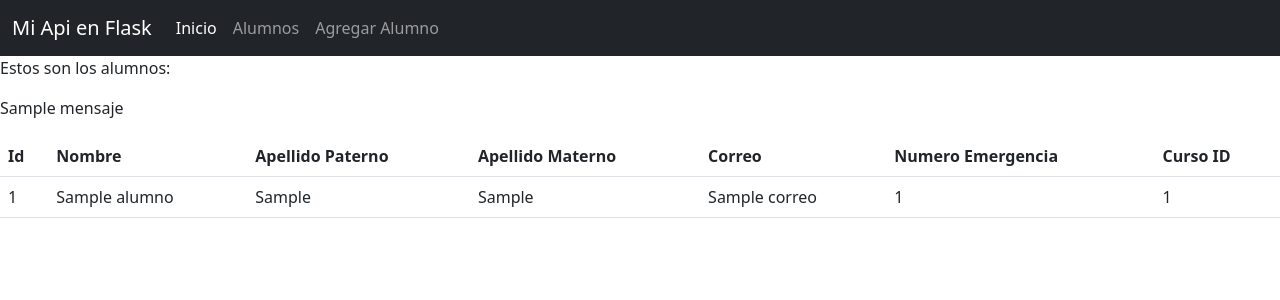
After one commit to jhoan219/backend-g9, a Flask app: template Dia-2/templates/mostrar_alumnos.html in a window 1280 px wide. The commit adds this page. Shown: the top 300 px of the page. Run offline with Flask 3, Linux system fonts and the light colour scheme; the template is opened without the code that fills it: most values are stand-ins (such as "Sample title", 1, 10 or a date in 2020); some libraries are stand-ins or nearby versions.

Commit message:
base de datos terminada

```diff
--- a/Dia-2/app.py
+++ b/Dia-2/app.py
@@ -1,6 +1,90 @@
-from flask import Flask
+from flask import Flask, render_template, request
+from flask_mysqldb import MySQL
+from os import environ
+# sirve para leer el archivo .env y cargar las variables definidas en ese archivo como variables de entorno
+from dotenv import load_dotenv
+
+load_dotenv()
+# print(environ)
 
 app = Flask(__name__)
+# NOTA: Todas las variables de entorno SIEMPRE seran string
+# almacena todas las variables de configuracion de la aplicacion de Flask
+app.config['MYSQL_HOST'] = environ.get('MYSQL_HOST')  # None
+app.config['MYSQL_USER'] = environ.get('MYSQL_USER')
+app.config['MYSQL_PASSWORD'] = environ.get('MYSQL_PASSWORD')
+app.config['MYSQL_DB'] = environ.get('MYSQL_DB')
+app.config['MYSQL_PORT'] = int(environ.get('MYSQL_PORT'))
+
+# print(app.config)
+mysql = MySQL(app)
+
+
+# Un decorador es la forma en la cual nosotros podemos modificar el comportamiento de un metodo de una clase sin la necesidad de modificarlo directamente, es como utilizar la herencia para poder modificar su comportamiento, en este caso, dependientoe de su ruta y su metodos
+@app.route('/', methods=['GET'])
+def inicio():
+    return {
+        'message': 'Bienvenido a mi API de colegios'
+    }
+
+
+@app.route('/inicio', methods=['GET'])
+def pagina_inicial():
+    return render_template('inicio.html')
+
+
+@app.route('/mostrar-alumnos', methods=['GET'])
+def devolver_alumnos():
+    # me crea una conexion con la base de datos
+    cursor = mysql.connection.cursor()
+    # ejecutamos una clausula hacia una determinada tabla
+    cursor.execute("SELECT * FROM alumnos")
+    # devolver toda la informacion de esa consulta
+    resultado = cursor.fetchall()
+    print(resultado)
+    resultado_final = []
+    # itero mi resultado de mi consulta a la bd
+    for alumno in resultado:
+        # creo un diccionario para indicar la llave de cada elemento
+        alumno_diccionario = {
+            'id': alumno[0],
+            'nombre': alumno[1],
+            'ape_paterno': alumno[2],
+            'ape_materno': alumno[3],
+            'correo': alumno[4],
+            'num_emergencia': alumno[5],
+            'curso_id': alumno[6]
+        }
+        print(alumno_diccionario)
+        resultado_final.append(alumno_diccionario)
+
+    # return {
+    #     'message': 'Los alumnos son:',
+    #     'content': resultado_final
+    # }
+    return render_template('mostrar_alumnos.html', alumnos=resultado_final, mensaje='Hola desde flask')
+
+
+@app.route("/agregar-alumno", methods=['GET', 'POST'])
+def agregar_alumno():
+    print(request.method)
+    if request.method == 'GET':
+        return render_template('agregar_alumno.html')
+
+    elif request.method == 'POST':
+        body = request.get_json()
+        print(body)
+        cursor = mysql.connection.cursor()
+        # al poner el % luego del string es lo mismo que utilizar el metodo .format
+        cursor.execute("INSERT INTO alumnos (id, nombre, ape_paterno, ape_materno, correo, num_emergencia) VALUES (DEFAULT, '%s', '%s', '%s', '%s', '%s' )" % (
+            body.get('nombre'), body.get('ape_paterno'), body.get('ape_materno'), body.get('correo'), body.get('num_emergencia')))
+        # indicamos a la base de datos que esa insercion tiene que perdurar (de manera permanente)
+        mysql.connection.commit()
+        # cerrar la conexion con la base de datos
+        cursor.close()
+        return {
+            'message': 'Alumno agregado exitosamente'
+        }
 
 
 app.run(debug=True)
--- /dev/null
+++ b/Dia-2/static/js/dist/agregar_alumno.min.js
@@ -0,0 +1,2 @@
+"use strict";var agregar=document.getElementById("btn_agregar"),nombre=document.getElementById("nombre"),ape_paterno=document.getElementById("ape_paterno"),ape_materno=document.getElementById("ape_materno"),correo=document.getElementById("correo"),num_emergencia=document.getElementById("num_emergencia"),agregarEvento=function(e){e.preventDefault();var n={nombre:nombre.value,ape_paterno:ape_paterno.value,ape_materno:ape_materno.value,correo:correo.value,num_emergencia:num_emergencia.value};fetch("/agregar-alumno",{method:"POST",body:JSON.stringify(n),headers:{"Content-Type":"application/json"}}).then(function(e){return e.json()}).then(function(e){console.log(e)}).catch(function(e){console.log("error al crear el alumno")})};agregar.addEventListener("click",agregarEvento);
+//# sourceMappingURL=agregar_alumno.min.js.map
--- /dev/null
+++ b/Dia-2/templates/base.html
@@ -0,0 +1,55 @@
+<!DOCTYPE html>
+<html lang="en">
+  <head>
+    <meta charset="utf-8" />
+    <meta name="viewport" content="width=device-width, initial-scale=1" />
+    <title>Mi aplicacion de Flask</title>
+    <link
+      href="https://cdn.jsdelivr.net/npm/bootstrap@5.2.2/dist/css/bootstrap.min.css"
+      rel="stylesheet"
+      integrity="sha384-Zenh87qX5JnK2Jl0vWa8Ck2rdkQ2Bzep5IDxbcnCeuOxjzrPF/et3URy9Bv1WTRi"
+      crossorigin="anonymous"
+    />
+  </head>
+  <body>
+    <nav class="navbar navbar-dark bg-dark navbar-expand-lg">
+      <div class="container-fluid">
+        <a class="navbar-brand" href="#">Mi Api en Flask</a>
+        <button
+          class="navbar-toggler"
+          type="button"
+          data-bs-toggle="collapse"
+          data-bs-target="#navbarSupportedContent"
+          aria-controls="navbarSupportedContent"
+          aria-expanded="false"
+          aria-label="Toggle navigation"
+        >
+          <span class="navbar-toggler-icon"></span>
+        </button>
+        <div class="collapse navbar-collapse" id="navbarSupportedContent">
+          <ul class="navbar-nav me-auto mb-2 mb-lg-0">
+            <li class="nav-item">
+              <a class="nav-link active" aria-current="page" href="#">Inicio</a>
+            </li>
+            <li class="nav-item">
+              <a class="nav-link" href="{{ url_for('devolver_alumnos') }}"
+                >Alumnos</a
+              >
+            </li>
+            <li class="nav-item">
+              <a class="nav-link" href="{{ url_for('agregar_alumno') }}"
+                >Agregar Alumno</a
+              >
+            </li>
+          </ul>
+        </div>
+      </div>
+    </nav>
+    {% block cuerpo %} {% endblock %} {% block scripts %} {% endblock %}
+    <script
+      src="https://cdn.jsdelivr.net/npm/bootstrap@5.2.2/dist/js/bootstrap.bundle.min.js"
+      integrity="sha384-OERcA2EqjJCMA+/3y+gxIOqMEjwtxJY7qPCqsdltbNJuaOe923+mo//f6V8Qbsw3"
+      crossorigin="anonymous"
+    ></script>
+  </body>
+</html>
--- /dev/null
+++ b/Dia-2/templates/dist/inicio.html
@@ -0,0 +1,3 @@
+{% extends 'base.html' %} {% block cuerpo %}
+<p>Los alumnos son:</p>
+{% endblock %}
--- /dev/null
+++ b/Dia-2/templates/inicio.html
@@ -0,0 +1,3 @@
+{% extends 'base.html' %} {% block cuerpo %}
+<p>Los alumnos son:</p>
+{% endblock %}
--- /dev/null
+++ b/Dia-2/templates/mostrar_alumnos.html
@@ -0,0 +1,35 @@
+{% extends 'base.html' %} {% block cuerpo %}
+<p>Estos son los alumnos:</p>
+<p>{{ mensaje }}</p>
+<table class="table">
+  <thead>
+    <tr>
+      <th scope="col">Id</th>
+      <th scope="col">Nombre</th>
+      <th scope="col">Apellido Paterno</th>
+      <th scope="col">Apellido Materno</th>
+      <th scope="col">Correo</th>
+      <th scope="col">Numero Emergencia</th>
+      <th scope="col">Curso ID</th>
+    </tr>
+  </thead>
+  <tbody>
+    {% for alumno in alumnos %}
+    <tr>
+      <td scope="row">{{ alumno.id }}</td>
+      <td>{{ alumno.nombre }}</td>
+      <td>{{ alumno.ape_paterno }}</td>
+      <td>{{ alumno.ape_materno }}</td>
+      <td>{{ alumno.correo }}</td>
+      <td>{{ alumno.num_emergencia }}</td>
+      <td>
+        {# El primer metodo seria para utilizar un if-else #} {# {% if
+        alumno.curso_id %} {{ alumno.curso_id }} {% else %} -- {% endif %} #} {#
+        Este metodo se utiliza para hacer el uso de un operador ternario #} {{
+        alumno.curso_id if alumno.curso_id else '--' }}
+      </td>
+    </tr>
+    {% endfor %}
+  </tbody>
+</table>
+{% endblock %}
```
Also changed, not shown: Dia-1/1-relaciones.sql (added, +88 -0 lines), Dia-1/2-joins.sql (added, +64 -0 lines), Dia-2/requirements.txt (added, +11 -0 lines), Dia-2/static/js/agregar_alumno.js (added, +35 -0 lines), Dia-2/static/js/dist/agregar_alumno.dev.js (added, +35 -0 lines), Dia-2/templates/dist/base.html (added, +55 -0 lines), Dia-2/templates/agregar_alumno.html (line endings or trailing spaces), Dia-2/templates/dist/agregar_alumno.html (line endings or trailing spaces), README.md (deleted), 4 other files.
